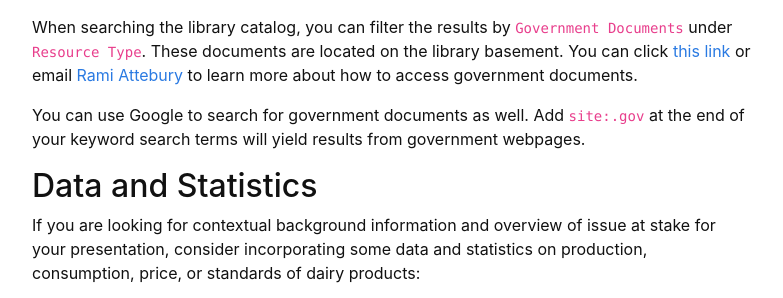
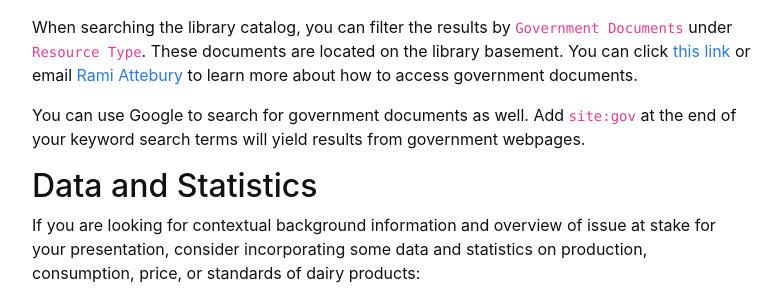
Before and after one commit to hanwendong1/AVS463-f20, a Jekyll site: the page built from content/5-Other-Resources.md, in a window 1280 px wide and 900 px high, scrolled down 1575 px. Shown: the part 152-450 px from the top of the window, without its empty margins (248-1031 px from the left). Built offline with Jekyll 4.4.1, drawn with Linux system fonts in a browser that asks for light colours.

```diff
--- a/content/5-Other-Resources.md
+++ b/content/5-Other-Resources.md
@@ -89,7 +89,7 @@ Use the [floor maps](https://www.lib.uidaho.edu/about/maps.html) to locate the s
 ## Government Documents
 When searching the library catalog, you can filter the results by `Government Documents` under `Resource Type`. These documents are located on the library basement. You can click [this link](https://www.lib.uidaho.edu/find/govdocs/) or email <a href = "mailto: rattebur@uidaho.edu">Rami Attebury</a> to learn more about how to access government documents.
 
-You can use Google to search for government documents as well. Add `site:.gov` at the end of your keyword search terms will yield results from government webpages.
+You can use Google to search for government documents as well. Add `site:gov` at the end of your keyword search terms will yield results from government webpages.
 
 ## Data and Statistics
 If you are looking for contextual background information and overview of issue at stake for your presentation, consider incorporating some data and statistics on production, consumption, price, or standards of dairy products:
```
